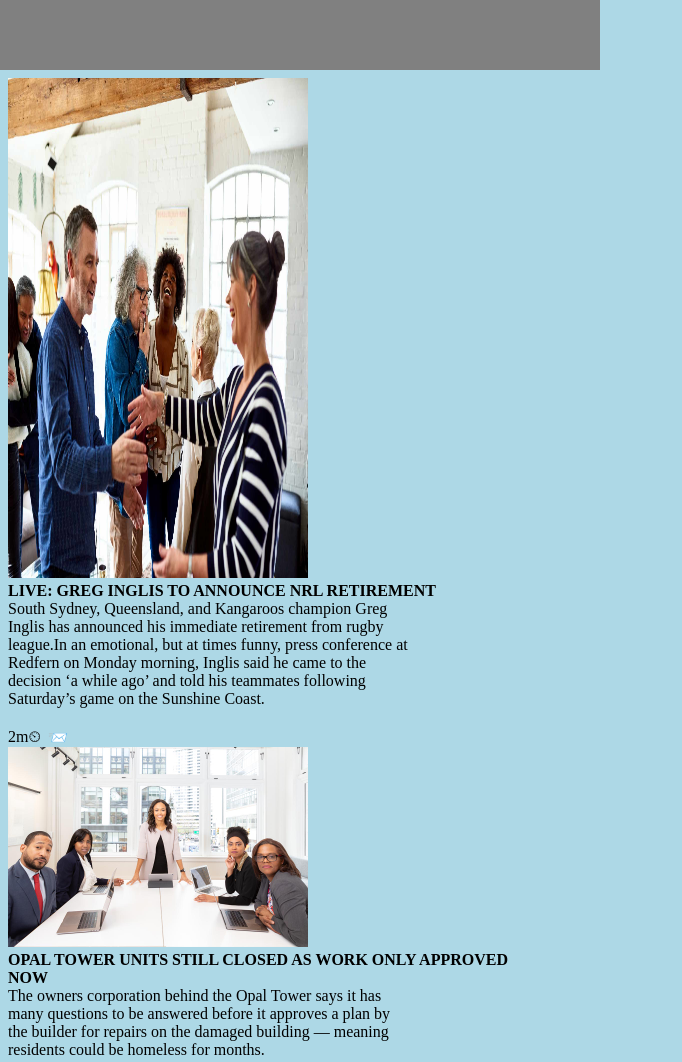
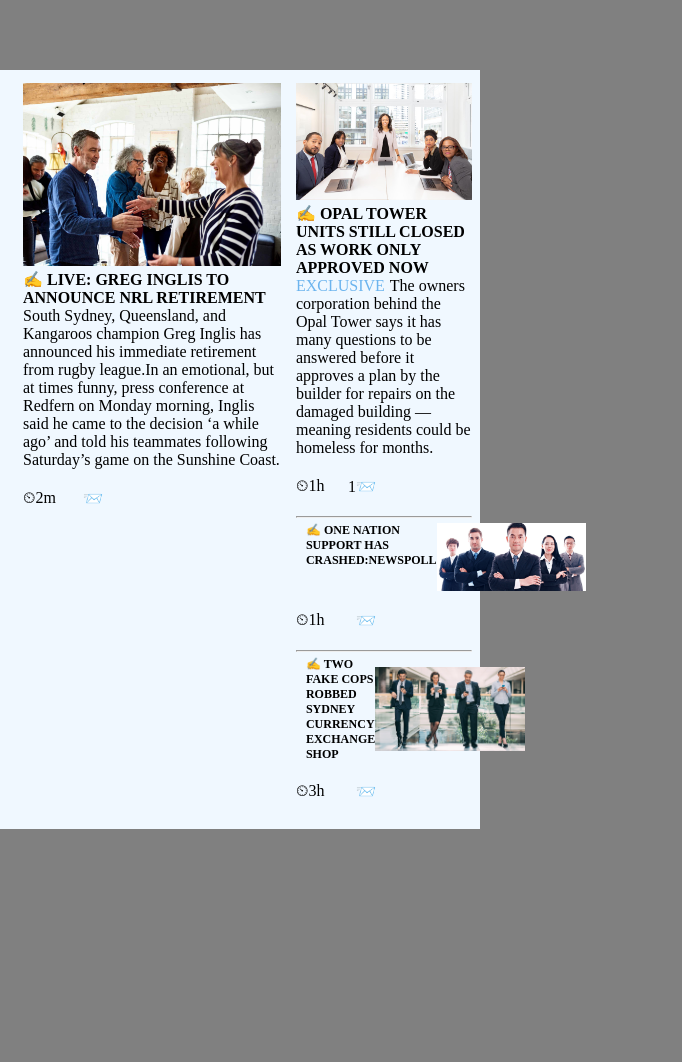
Before and after one commit to rahulrajht/news-corp-assignment, a plain HTML site: page assignment-news corp/index.html in a window 600 px wide. Shown: the top 1062 px of the page, 682 px wide, since content can reach past the window. After the commit the page ends 829 px from the top, so only its background shows below. Drawn offline with nearby package versions, Linux system fonts and the light colour scheme.

Commit message:
fixed responsive design

```diff
--- a/assignment-news corp/app.js
+++ b/assignment-news corp/app.js
@@ -1,67 +1,74 @@
-let jsondata = "";
+let jsondata = [];
 
 async function getJson() {
     let response = await fetch("./data.json");
     let data = await response.json()
     return data;
 }
- window.addEventListener("load", (event) =>{
-   async function main(){
+window.addEventListener("load", (event) => {
+    async function main() {
         jsondata = await getJson()
-    const articles = jsondata.map((data)=>  generateLayout(data))
+        const articles = jsondata.map((data) => generateLayout(data))
 
         const article = document.createElement("article")
         const leftDiv = document.createElement("div")
         const rightContainer = document.createElement("div")
         const rightDiv = document.createElement("div")
         rightContainer.append(rightDiv)
-    article.append(leftDiv , rightContainer)
+        article.append(leftDiv, rightContainer)
         document.body.appendChild(article)
         leftDiv.classList.add("left")
         rightDiv.classList.add("right")
         article.classList.add("article")
         leftDiv.append(articles[0])
-    rightContainer.append(articles[1],articles[2],articles[3])
-
-
-
-
+        rightContainer.append(articles[1], articles[2], articles[3])
 
     }
     main()
 
 
 
-   function generateLayout(data){
+    function generateLayout(data) {
         const div = document.createElement("div");
         div.classList.add("news")
         const img = document.createElement("img");
         img.src = data.image;
         img.classList.add("img")
         const h4 = document.createElement("h4");
-    h4.innerHTML = data.Title.toUpperCase();
+        h4.innerHTML = "✍ "+data.Title.toUpperCase();
         const p1 = document.createElement("p");
-    p1.innerText = data.description;
+
+        if (data.isExclusive) {
+            const span = document.createElement("span")
+            span.innerText = "EXCLUSIVE"
+            span.style.color = "#6CB4EE";
+            span.style.marginRight = "5px"
+            p1.append(span, data.description)
+        }
+        else {
+            p1.innerHTML = data.description;
+        }
+
         const hr = document.createElement("hr");
 
         const info = document.createElement("div")
         info.classList.add("info-div")
         const time = document.createElement("p")
         const comment = document.createElement("p")
-    comment.innerHTML = data.comments ===0 ?  " " + "📨" : data.comments + "📨"
-    time.innerHTML = data.time + "⏲"
-    info.append(time,comment)
+        comment.innerHTML = data.comments === 0 ? " " + "📨" : data.comments + "📨"
+        time.innerHTML =  "⏲" +  data.time
+        info.append(time, comment)
 
-    if(data.description){
-        div.append(img,h4,p1,info)
+        if (data.description) {
+            div.append(img, h4, p1, info)
             return div;
         }
-    else{
+        else {
             div.classList.add("small-news")
             const wrapDiv = document.createElement("div")
-        div.append(h4,img)
-        wrapDiv.append(hr,div,info)
-
+            div.append(h4, img)
+            wrapDiv.append(hr, div, info)
+            wrapDiv.classList.add("small-container")
             return wrapDiv
         }
 
--- a/assignment-news corp/style.css
+++ b/assignment-news corp/style.css
@@ -1,81 +1,102 @@
 *{
-    margin: 0;
+    margin:0;
     padding: 0;
     box-sizing: border-box;
 }
-
+body{
+    background-color: gray;
+    width: 100vw;
+}
+img{
+    width: 100%;
+}
+.info-div{
+    margin-top:20px ;
+    display: flex;
+    justify-content: space-between;
+    width: 80px;
+}
+@media only screen and (max-width: 600px) {
     .header{
         background-color: gray;
         height: 70px;
     }
     .article{
         display: flex;
-    justify-content: flex-start;
-    flex-direction: row;
+        flex-direction: column;
+        justify-content: center;
+        width:78%;
+        background-color: aliceblue;
         padding: 0.5rem;
-    height: 100vh;
-    width:100%;
     }
-.left{
-    width: 500px;
-    margin-right: 15px;
+    .news{
+        margin-top: 5px;
     }
     .right{
-    width: 500px;
-}
-.img{
-    width: 500px;
-    object-fit: fill;
-}
-.left  .img{
-    height: 500px;
-}
-.news{
-    width: 500px;
+        display: flex;
     }
 
     .small-news{
         display: flex;
-    margin-top: 15px;
+        margin-top: 10px;
     }
     .small-news h4{
-    font-size: 16px;
+        font-size: 12px;
     }
     .small-news .img{
-    width: 100%;
+        width: 90%;
         object-fit: contain;
     }
-
+    hr{
+        margin-top: 5px;
+    }
     .info-div{
-    margin-top:20px ;
+        margin:20px 0px;
         display: flex;
         justify-content: space-between;
         width: 80px;
     }
+}
 
-hr{
-    margin-top: 10px;
-}
-p{
-    inline-size: 80%;
-    overflow-wrap: break-word;
-}
-@media only screen and (max-width: 600px) {
-    body {
-      background-color: lightblue;
+@media only screen and (min-width: 600px) {
+    .header{
+        background-color: gray;
+        height: 70px;
     }
     .article{
-        flex-direction: column;
+        display: flex;
+        flex-direction: row;
+        justify-content: center;
+        width:80%;
+        background-color: aliceblue;
+        padding: 0.5rem;
     }
-    .left{
-        width: 300px;
-        margin-right: 15px;
+    .news{
+        margin-top: 5px;
+        margin-left: 15px;
     }
-    .right{
-        width: 300px;
+
+    .small-news{
+        display: flex;
+        margin-left: 10px;
     }
-    .img{
-        width: 300px;
-        object-fit: fill;
+    .small-news h4{
+        font-size: 12px;
+    }
+    .small-container{
+        margin-left: 15px;
+    }
+    .small-news .img{
+        width: 90%;
+        object-fit: contain;
+    }
+    hr{
+        margin-top: 5px;
+    }
+    .info-div{
+        margin:20px 0px;
+        display: flex;
+        justify-content: space-between;
+        width: 80px;
     }
 }
```
Lines whose indentation alone changed are shown as unchanged.
